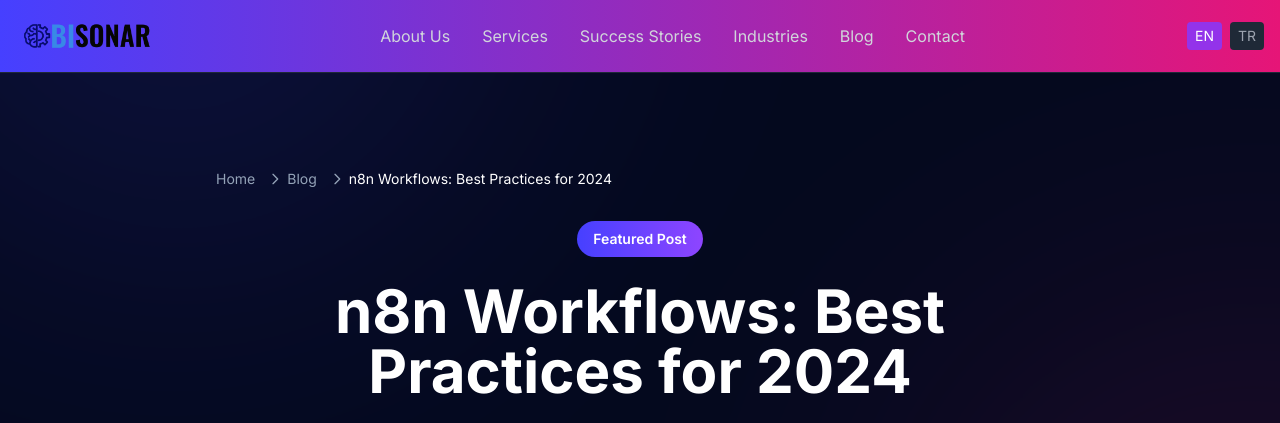
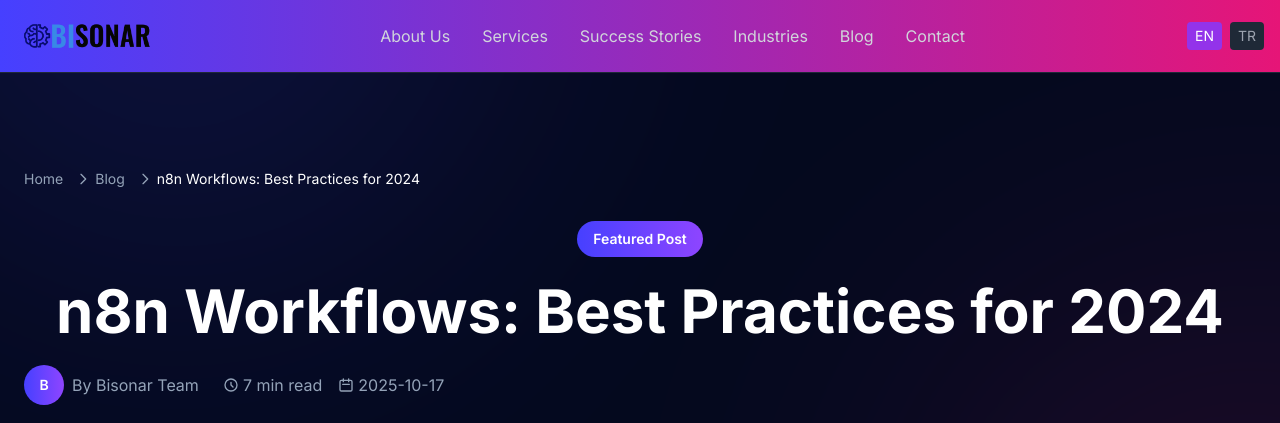
Before and after one commit to justicemilitia/bisonar-web, a Flask app: page /blog/n8n-workflows-best-practices-2024 in a window 1280 px wide. Shown: the top 423 px of the page. Run offline with Flask 3, Linux system fonts and the light colour scheme; data comes from the database, SQL or seed files in the repository; some libraries are stand-ins or nearby versions.

Commit message:
blog-detail

```diff
--- a/templates/blog_detail.html
+++ b/templates/blog_detail.html
@@ -10,7 +10,7 @@
         <main>
             <!-- Blog Detail Section -->
             <article class="py-16 md:py-24">
-                <div class="container mx-auto px-6 max-w-4xl">
+                <div class="container mx-auto px-6 max-w-12xl">
                     <!-- Breadcrumb -->
                     <nav class="mb-8">
                         <ol class="flex items-center space-x-2 text-sm text-gray-600 dark:text-slate-400">
@@ -39,7 +39,7 @@
                             {{ post.title }}
                         </h1>
 
-                        <div class="flex flex-col sm:flex-row items-center justify-center space-y-3 sm:space-y-0 sm:space-x-6 text-gray-600 dark:text-slate-400">
+                        <div class="flex flex-col sm:flex-row items-center justify-left space-y-3 sm:space-y-0 sm:space-x-6 text-gray-600 dark:text-slate-400">
                             <div class="flex items-center space-x-2">
                                 <div class="w-10 h-10 bg-gradient-to-r from-[#4640FF] to-[#8E45FF] rounded-full flex items-center justify-center text-white font-semibold text-sm">
                                     {{ post.author|first|upper }}
```
